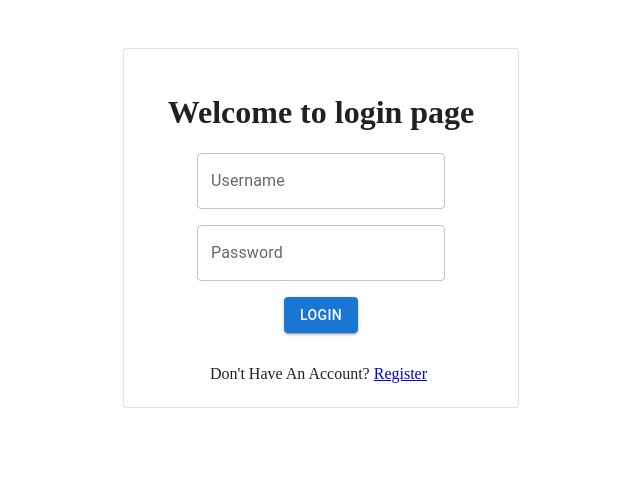
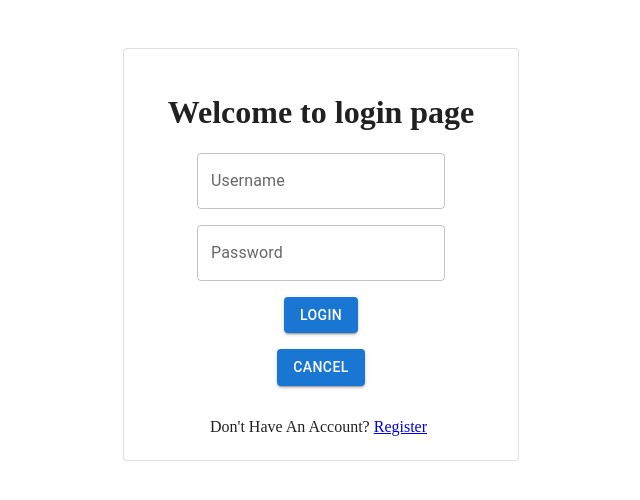
Before and after one commit to uumarabid/BloggingApplicationUmar, a React (Create React App) app in the folder webapp/: page /login in a window 1280 px wide. Shown: the top 500 px of the page, without its empty margins (319-959 px from the left). Built offline with nearby package versions, Linux system fonts and the light colour scheme.

Commit message:
feat: Add cancel button to go back to home page

```diff
--- a/webapp/src/pages/Login.jsx
+++ b/webapp/src/pages/Login.jsx
@@ -2,7 +2,7 @@ import { Button, FormControl, Grid, Paper, TextField } from "@mui/material";
 import { Container } from "@mui/system";
 // import axios from "axios";
 import React, { useContext, useState } from "react";
-import { Link, useNavigate } from "react-router-dom";
+import { Link, NavLink, useNavigate } from "react-router-dom";
 import { AuthContext } from "../context/authContext.js";
 
 const Login = () => {
@@ -74,6 +74,13 @@ const Login = () => {
                 Login
               </Button>
             </Grid>
+            <Grid item xs={12}>
+              <Link to={"/"}>
+                <Button type="submit" variant="contained">
+                  Cancel
+                </Button>
+              </Link>
+            </Grid>
 
             {/* fix this */}
             <Grid item xs={12}>
```
